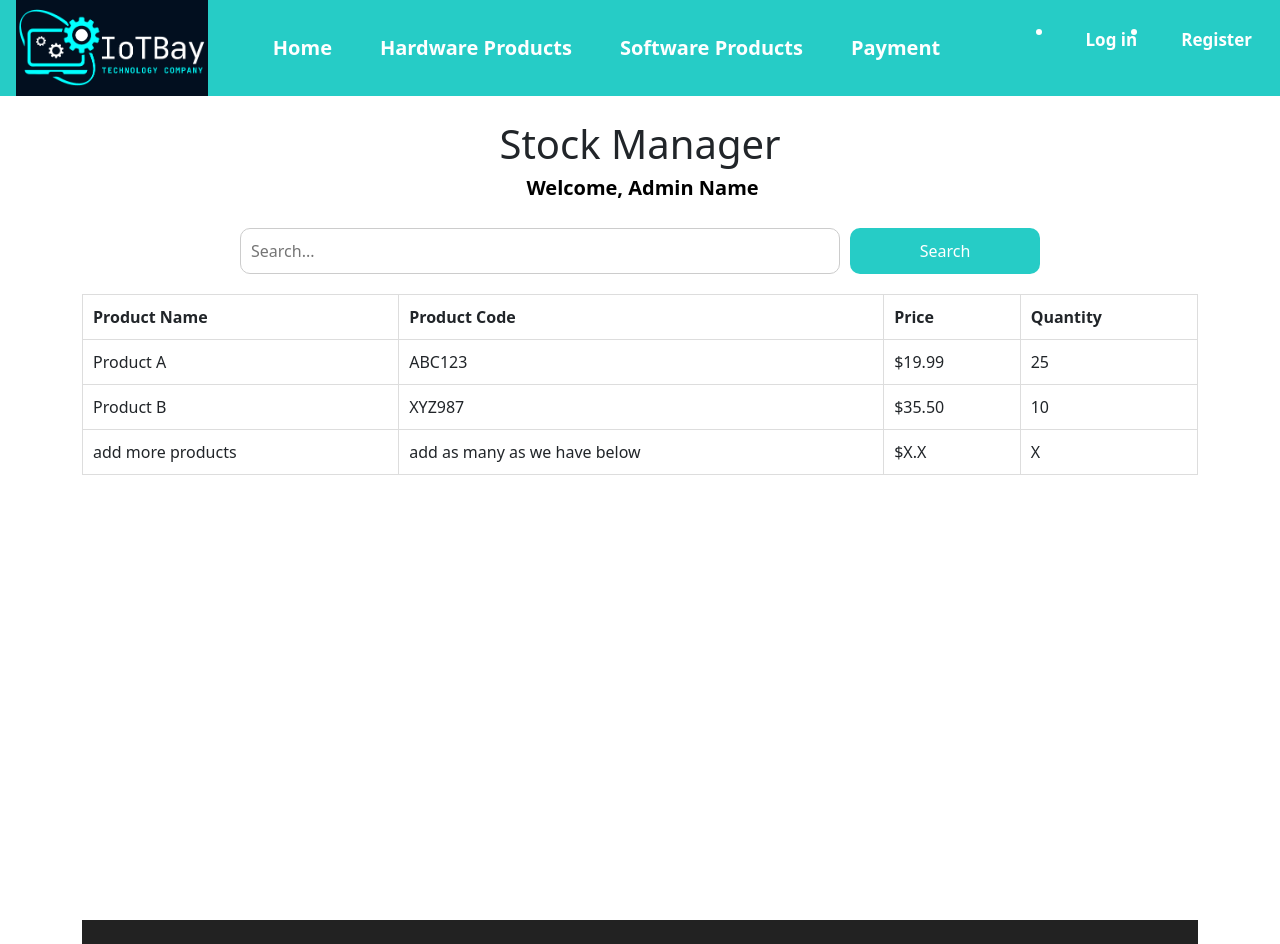
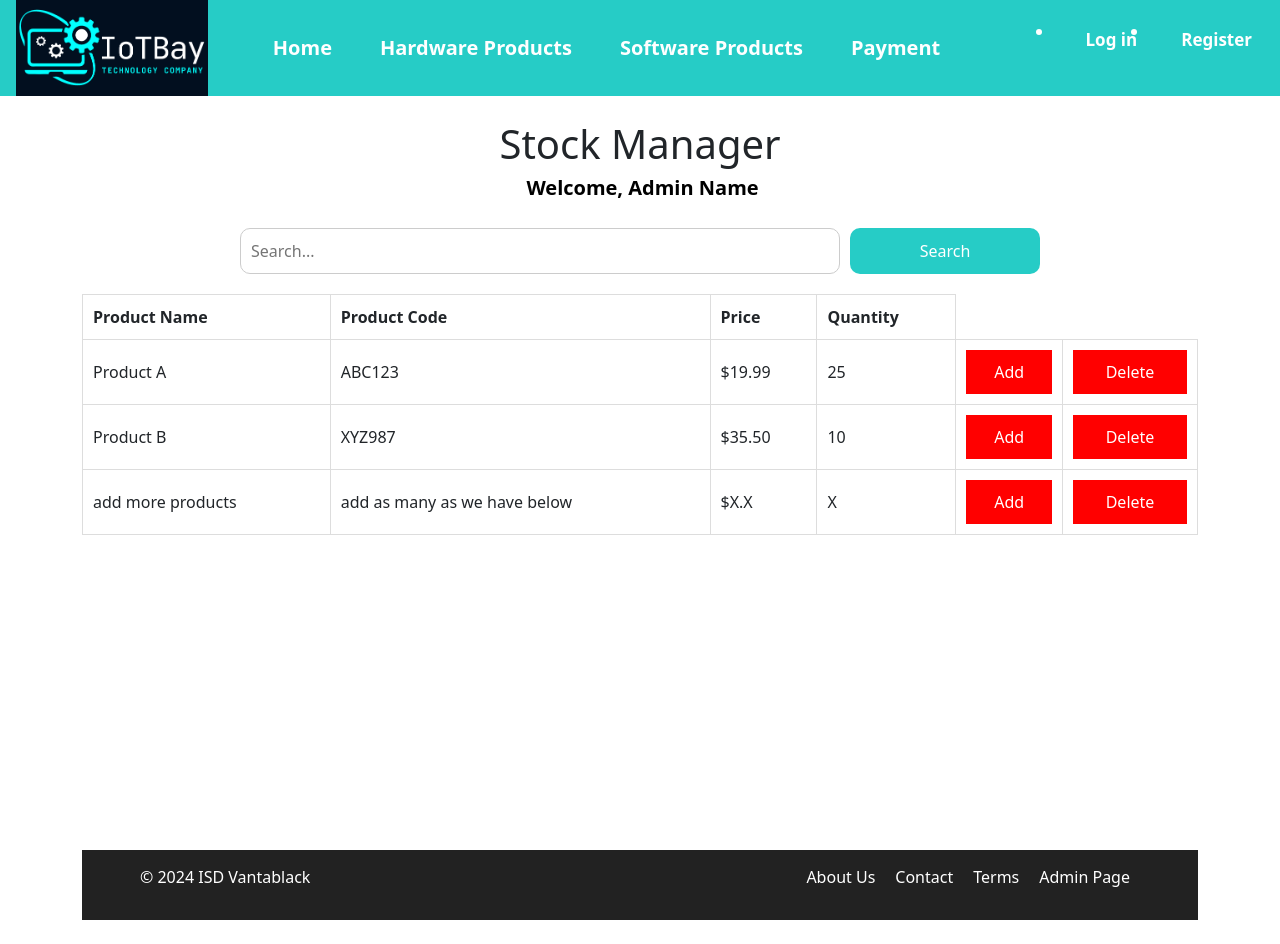
Before and after one commit to Taehexnlee/iotbay_demo, a React (Create React App) app: page /stockManager in a window 1280 px wide. Shown: the top 944 px of the page. Built offline with nearby package versions, Linux system fonts and the light colour scheme.

Commit message:
updated SSM page

```diff
--- a/src/App.css
+++ b/src/App.css
@@ -365,16 +365,17 @@
 
 
 footer {
-/* text-align: center; */
+text-align: center;
 margin-top: auto;
 background: rgba(0, 0, 0, 0.5);
 
 }
+
 /*FOOTER*/
 .site-footer {
   background-color: #222;
   color: #fff;
-  padding: 20px;
+  padding: 15px;
   text-align: center;
 }
 
@@ -435,3 +436,14 @@
    max-width: 100%;
    height: auto;
 }
+
+/*Add/Delete buttons*/
+.add-button,
+.delete-button{
+  background-color: red;
+}
+
+.add-button:hover,
+.delete-button:hover{
+  background-color: rgb(225, 0, 0);
+}
--- a/src/pages/HardwareHome.js
+++ b/src/pages/HardwareHome.js
@@ -1,5 +1,8 @@
 import React from 'react'
 import { Link } from 'react-router-dom'
+
+// import images here
+import IoTBayLogo from '../pages/Images/IoTBay.png';
 
 export default function HardwareHome() {
   return (
@@ -17,6 +20,50 @@
             <button type="submit">Search</button>
             </form>
           </div>
+          <div class="product-grid">
+        <div class="product">
+            <img src={IoTBayLogo} alt="IoTBay" class="logo-image"></img>
+            <div class="product-info">
+                <h3>Product Name 1</h3>
+                <p>$19.99</p>
+            </div>
+        </div>
+        <div class="product">
+            <img src={IoTBayLogo} alt="IoTBay" class="logo-image"></img>
+            <div class="product-info">
+                <h3>Product Name 1</h3>
+                <p>$19.99</p>
+            </div>
+        </div>
+        <div class="product">
+            <img src={IoTBayLogo} alt="IoTBay" class="logo-image"></img>
+            <div class="product-info">
+                <h3>Product Name 1</h3>
+                <p>$19.99</p>
+            </div>
+        </div>
+        <div class="product">
+            <img src={IoTBayLogo} alt="IoTBay" class="logo-image"></img>
+            <div class="product-info">
+                <h3>Product Name 1</h3>
+                <p>$19.99</p>
+        </div>
+        </div>
+        <div class="product">
+            <img src={IoTBayLogo} alt="IoTBay" class="logo-image"></img>
+            <div class="product-info">
+                <h3>Product Name 1</h3>
+                <p>$19.99</p>
+        </div>
+        </div>
+        <div class="product">
+            <img src={IoTBayLogo} alt="IoTBay" class="logo-image"></img>
+            <div class="product-info">
+                <h3>Product Name 1</h3>
+                <p>$19.99</p>
+        </div>
+        </div>
+        </div>
         </main>
       </div>
     </div>
--- a/src/pages/SoftwareHome.js
+++ b/src/pages/SoftwareHome.js
@@ -1,5 +1,7 @@
 import React from 'react'
 import { Link } from 'react-router-dom'
+
+// import images here
 import IoTBayLogo from '../pages/Images/IoTBay.png';
 
 export default function SoftwareHome() {
--- a/src/pages/stockManager.js
+++ b/src/pages/stockManager.js
@@ -38,27 +38,42 @@
                     <td>ABC123</td>
                     <td>$19.99</td>
                     <td>25</td>
+                    <td>
+                    <button class="add-button">Add</button>
+                    </td>
+                    <td>
+                    <button class="delete-button">Delete</button>
+                    </td>
                 </tr>
                 <tr>
                     <td>Product B</td>
                     <td>XYZ987</td>
                     <td>$35.50</td>
                     <td>10</td>
+                    <td>
+                    <button class="add-button">Add</button>
+                    </td>
+                    <td>
+                    <button class="delete-button">Delete</button>
+                    </td>
                 </tr>
                 <tr>
                     <td>add more products</td>
                     <td>add as many as we have below</td>
                     <td>$X.X</td>
                     <td>X</td>
+                    <td>
+                    <button class="add-button">Add</button>
+                    </td>
+                    <td>
+                    <button class="delete-button">Delete</button>
+                    </td>
                 </tr>
             </tbody>
         </table>
     </div>
 
-</body>
-        </main>
-
-        <footer class="site-footer">
+    <footer class="site-footer">
         <div class="footer-content">
             <p>&copy; 2024 ISD Vantablack</p>
             <ul class="footer-links">
@@ -69,8 +84,9 @@
             </ul>
         </div>
     </footer>
-
-      </div>
-    </div>
+</body>
+</main>
+</div>
+</div>
   )
 }
```
